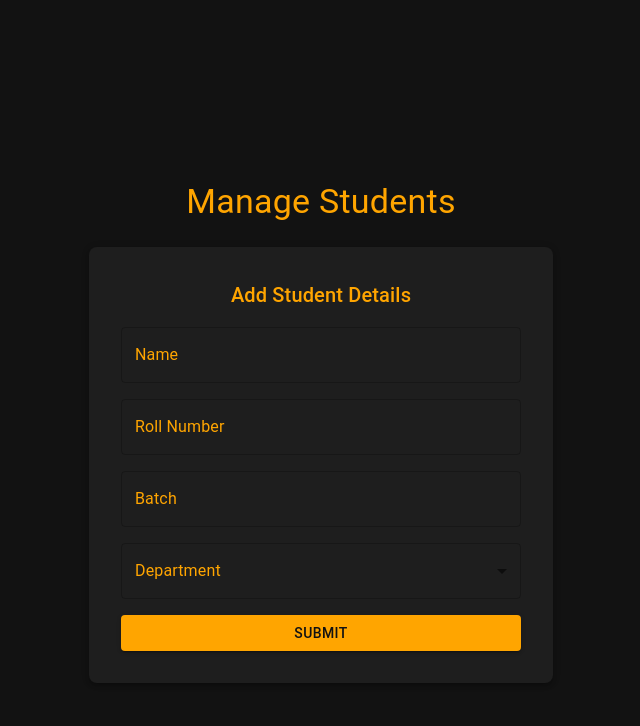
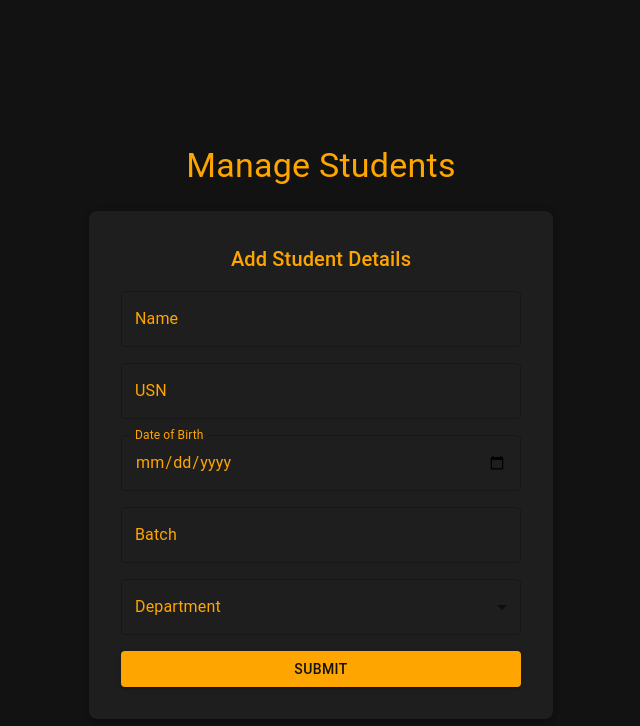
Before and after one commit to sonalgonsalves/attendify, a React (Create React App) app in the folder frontend/: page /hod/ManageStudents in a window 1280 px wide. Shown: the top 726 px of the page, without its empty margins (319-959 px from the left). Built offline with nearby package versions, Linux system fonts and the light colour scheme.

Commit message:
dob update

```diff
--- a/frontend/src/ApproveStudents.js
+++ b/frontend/src/ApproveStudents.js
@@ -114,7 +114,7 @@ const ApproveStudents = () => {
               <Table>
                 <TableHead>
                   <TableRow sx={{ backgroundColor: "#FFA500" }}>
-                    {["Name", "USN", "Batch", "Department", "Status"].map(head => (
+                    {["Name", "USN","DOB","Batch", "Department", "Status"].map(head => (
                       <TableCell key={head} align="center" sx={{ fontWeight: "bold", color: "#121212" }}>{head}</TableCell>
                     ))}
                   </TableRow>
@@ -124,6 +124,7 @@ const ApproveStudents = () => {
                     <TableRow key={student._id} sx={{ backgroundColor: "#1E1E1E", color: "#FFA500" }}>
                       <TableCell align="center"  sx={{ color: "#FFA500" }}>{student.name}</TableCell>
                       <TableCell align="center"  sx={{ color: "#FFA500" }}>{student.rollNumber}</TableCell>
+                      <TableCell align="center"  sx={{ color: "#FFA500" }}>{student.dob}</TableCell>
                       <TableCell align="center"  sx={{ color: "#FFA500" }}>{student.batch}</TableCell>
                       <TableCell align="center" sx={{ color: "#FFA500" }}>{student.department}</TableCell>
                       <TableCell align="center">
--- a/frontend/src/ManageStudents.js
+++ b/frontend/src/ManageStudents.js
@@ -6,6 +6,7 @@ const ManageStudents = () => {
   const [formData, setFormData] = useState({
     name: '',
     rollNumber: '',
+    dob: '',
     batch: '',
     department: '',
   });
@@ -18,11 +19,13 @@ const ManageStudents = () => {
     if (!formData.name) newErrors.name = 'Name is required';
     else if (!/^[A-Za-z][A-Za-z\s]*$/.test(formData.name)) newErrors.name = 'Name should only contain alphabets and spaces, starting with an alphabet';
 
-    if (!formData.rollNumber) newErrors.rollNumber = 'Roll Number is required';
+    if (!formData.rollNumber) newErrors.rollNumber = 'USN is required';
 
     if (!formData.batch) newErrors.batch = 'Batch is required';
 
     if (!formData.department) newErrors.department = 'Department is required';
+
+    if (!formData.dob) newErrors.dob = 'Date of Birth is required';
 
     setErrors(newErrors);
     return Object.keys(newErrors).length === 0;
@@ -41,7 +44,7 @@ const ManageStudents = () => {
       console.log("Student Details Submitted:", response.data);
 
       setIsModalOpen(true);
-      setFormData({ name: '', rollNumber: '', batch: '', department: '' });
+      setFormData({ name: '', rollNumber: '', dob: '',batch: '', department: '' });
     } catch (error) {
       console.error("Error submitting student details:", error);
     }
@@ -87,18 +90,30 @@ const ManageStudents = () => {
           onChange={handleChange}
           error={!!errors.name}
           helperText={errors.name}
-          sx={{ mb: 2, input: { color: "#FFF" }, label: { color: "#FFA500" } }}
+          sx={{ mb: 2, input: { color: "#FFF" }, '& .MuiInputLabel-root': { color: "#FFA500" } }}
         />
 
         <TextField
           fullWidth
-          label="Roll Number"
+          label="USN"
           name="rollNumber"
           value={formData.rollNumber}
           onChange={handleChange}
           error={!!errors.rollNumber}
           helperText={errors.rollNumber}
-          sx={{ mb: 2, input: { color: "#FFF" }, label: { color: "#FFA500" } }}
+          sx={{ mb: 2, input: { color: "#FFF" }, '& .MuiInputLabel-root': { color: "#FFA500" } }}
+        />
+        <TextField
+          fullWidth
+          label="Date of Birth"
+          name="dob"
+          type="date"
+          InputLabelProps={{ shrink: true }}
+          value={formData.dob}
+          onChange={handleChange}
+          error={!!errors.dob}
+          helperText={errors.dob}
+          sx={{ mb: 2, input: { color: "#FFA500" }, '& .MuiInputLabel-root': { color: "#FFA500" } }}
         />
 
         <TextField
@@ -109,7 +124,7 @@ const ManageStudents = () => {
           onChange={handleChange}
           error={!!errors.batch}
           helperText={errors.batch}
-          sx={{ mb: 2, input: { color: "#FFF" }, label: { color: "#FFA500" } }}
+          sx={{ mb: 2, input: { color: "#FFF" }, '& .MuiInputLabel-root': { color: "#FFA500" } }}
         />
 
         <FormControl fullWidth sx={{ mb: 2 }} error={!!errors.department}>
```
Also changed, not shown: 1 other file (tests, documents, lock files or other folders).
